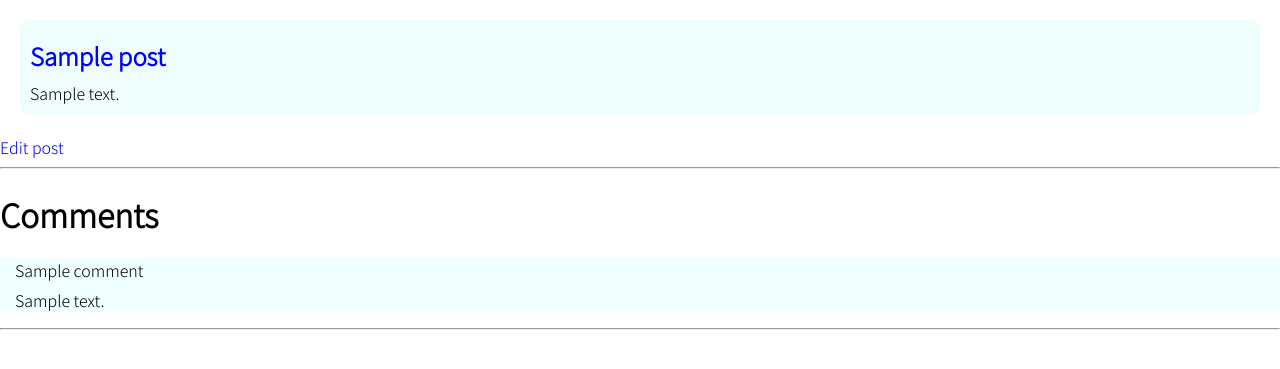
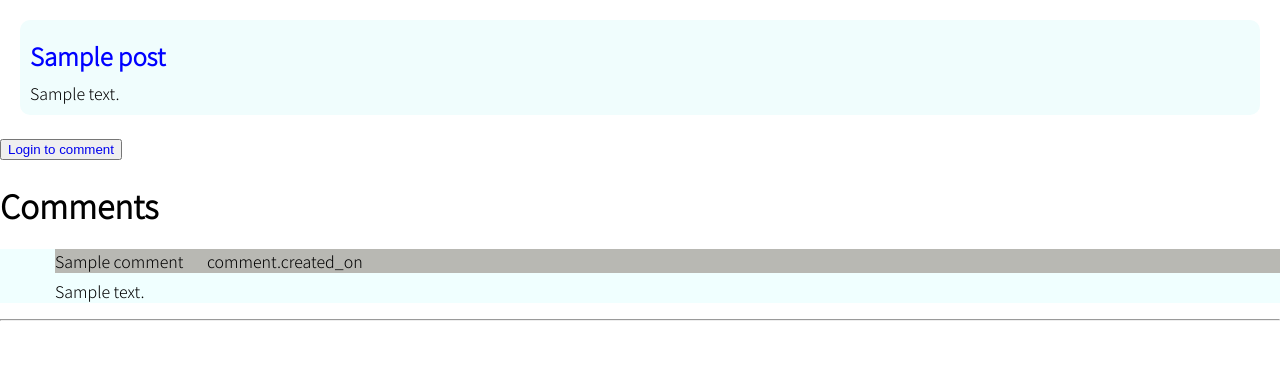
Before and after one commit to Jahsminemma/blogs, a Django app: page /post/1/ in a window 1280 px wide. Shown: the part 64-433 px from the top of the page. Run offline with Django 3.2, Linux system fonts and the light colour scheme; tables that the repository leaves empty hold one stand-in row (values such as "Sample post"); parts of the project's set-up code (start-up, migrations or seed data) failed here and were passed over.

Commit message:
added more style

```diff
--- a/templates/post_detail.html
+++ b/templates/post_detail.html
@@ -4,11 +4,9 @@
 <h2><a href="{% url 'post_detail' post.pk %}">{{ post.title }}</a></h2>
 <p>{{post.body }}</p>
 </div>
-<a href="{%url 'post_update' post.pk %}"> Edit post</a>
-
+{% if user.is_authenticated %}
+<button><a style="font-size: 17px;" href="{%url 'post_update' post.pk %}"> Edit post</a></button>
 <hr>
-
-{% if user.is_authenticated %}
 <h2>Add Comment</h2>
 <form action="" method="POST">
     {% csrf_token %}
@@ -17,18 +15,23 @@
     </table>
     <button type="submit">Submit</button>
 </form>
+{% else %}
+   <button><a href="{% url 'login' %}">Login to comment</a></button>
 {% endif%}
 
 <div class="comments">
     <h1>Comments</h1>
 {% for comment in post.comments.all %}
 <div style="background-color: azure; padding-left: 15px;">
-<p style="margin-bottom: -10px;">
-{{comment.name}}
-</p>
-<p>
-{{ comment.comment }}
-</p>
+    <ul>
+        <p style="margin-bottom: -10px; background-color: rgb(184, 184, 179);">
+        {{comment.name}}
+        <span style="margin-left: 20px;">comment.created_on</span>
+        </p>
+        <p>
+        {{ comment.comment }}
+        </p>
+    </ul>
 </div>
 <hr>
 {% endfor %}
```
